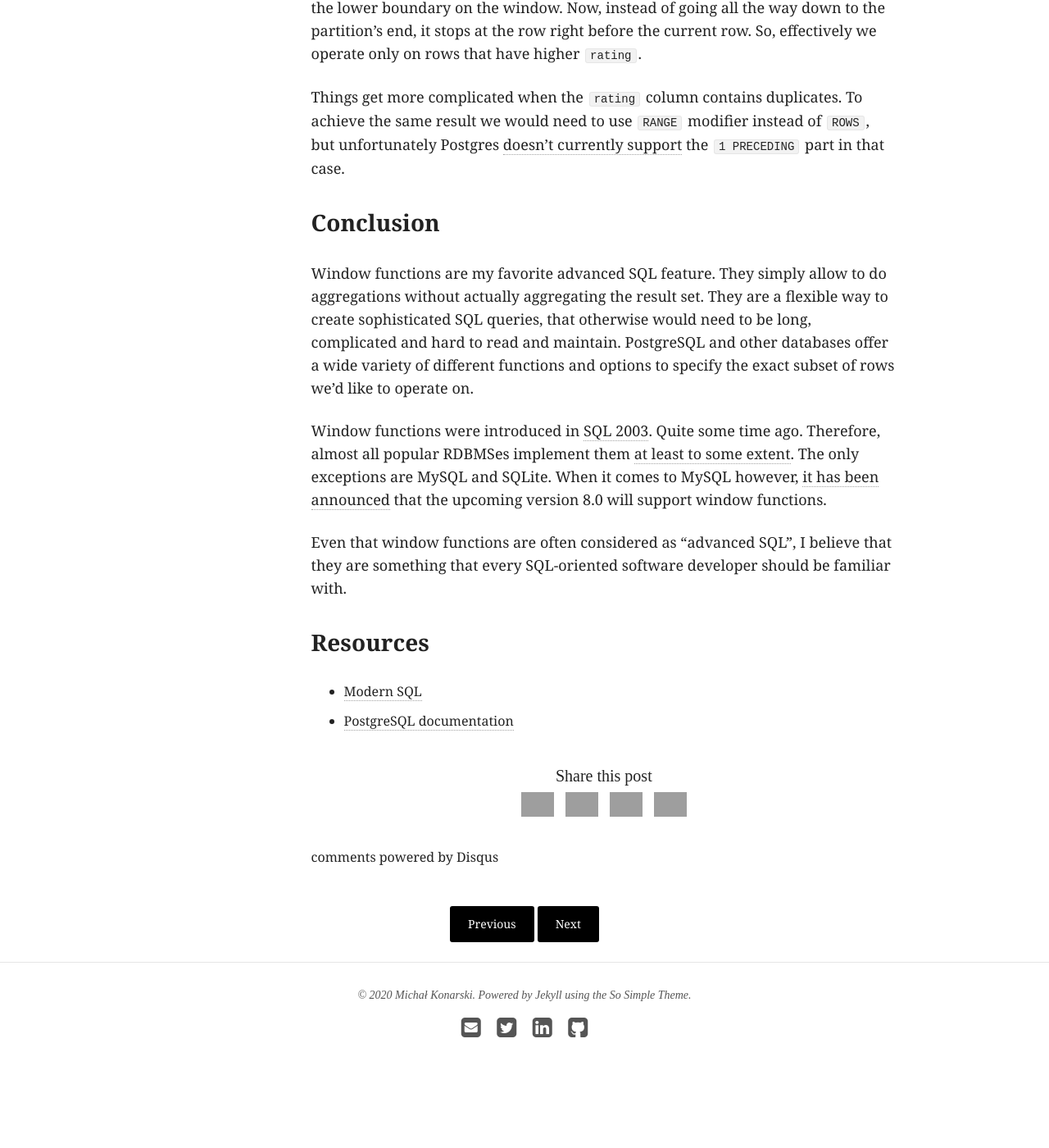
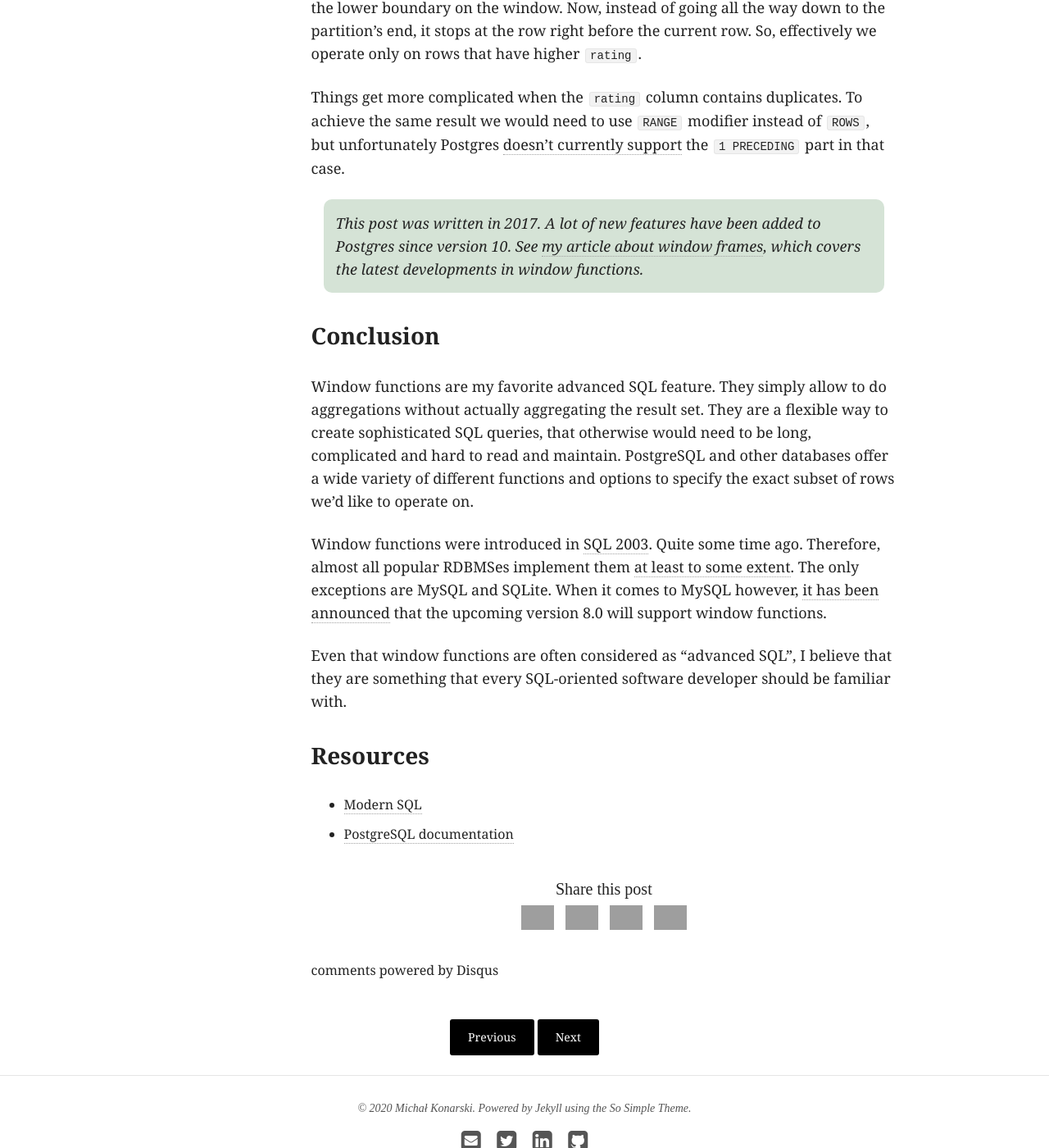
Before and after one commit to mjkonarski/mjkonarski.github.io, a Jekyll site: the page built from _posts/2017-11-10-advanced-sql-window-functions.md, in a window 1280 px wide and 1400 px high, scrolled down 7415 px. Shown: the whole window at 82% size. Built offline with Jekyll 4.4.1, drawn with Linux system fonts in a browser that asks for light colours; nearby versions of some CDN libraries; comment, search, counter and statistics services are not loaded; before the commit the page ends 8780 px from its top, so only the background shows below that; grey boxes are pictures that could not be loaded.

Commit message:
Add infobox

```diff
--- a/_posts/2017-11-10-advanced-sql-window-functions.md
+++ b/_posts/2017-11-10-advanced-sql-window-functions.md
@@ -176,6 +176,11 @@ The `ROWS BETWEEN UNBOUNDED PRECEDING AND 1 PRECEDING` part instructs database t
 
 Things get more complicated when the `rating` column contains duplicates. To achieve the same result we would need to use `RANGE` modifier instead of `ROWS`, but unfortunately Postgres [doesn't currently support](https://sonra.io/2017/09/15/window-functions-vendor-functionality-comparison/) the `1 PRECEDING` part in that case.
 
+<div class="infobox" markdown="block">
+This post was written in 2017. A lot of new features have been added to Postgres since version 10. See [my article about window frames](/advances-sql-window-frames/), which covers the latest developments in window functions.
+<!-- You can also check out my [post about Common Table Expressions](http://localhost:4000/advanced-sql-cte/). -->
+</div>
+
 ### Conclusion
 
 Window functions are my favorite advanced SQL feature. They simply allow to do aggregations without actually aggregating the result set. They are a flexible way to create sophisticated SQL queries, that otherwise would need to be long, complicated and hard to read and maintain. PostgreSQL and other databases offer a wide variety of different functions and options to specify the exact subset of rows we’d like to operate on.
--- a/_sass/_page.scss
+++ b/_sass/_page.scss
@@ -340,3 +340,15 @@ span + .entry-title {
   box-shadow: 0;
   display: inline;
 }
+
+.infobox {
+	background-color: #d5e3d6;
+	margin: 15px;
+	padding: 15px;
+	border-radius: 10px;
+	font-style: italic;
+
+	p:last-child {
+		margin-bottom: 0;
+	}
+}
```
